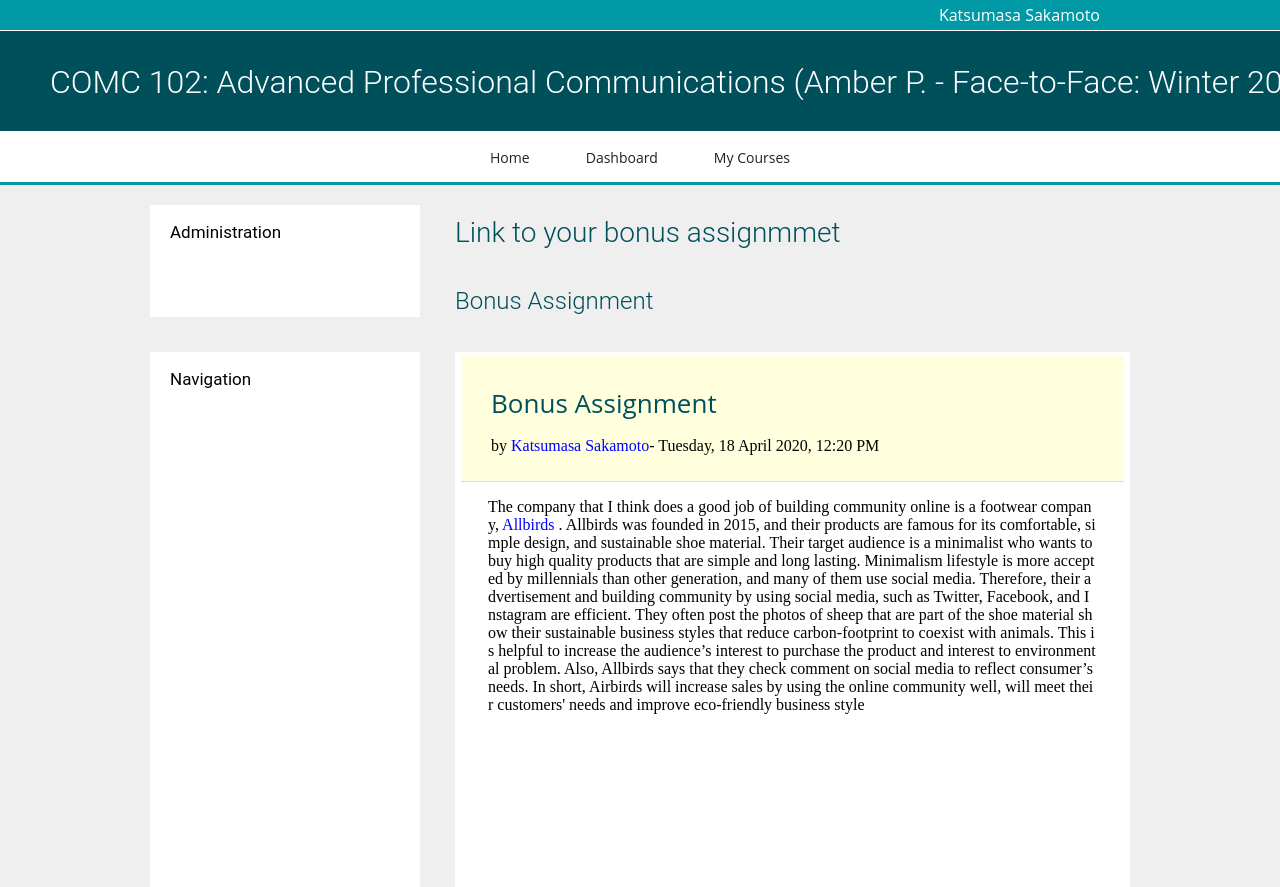
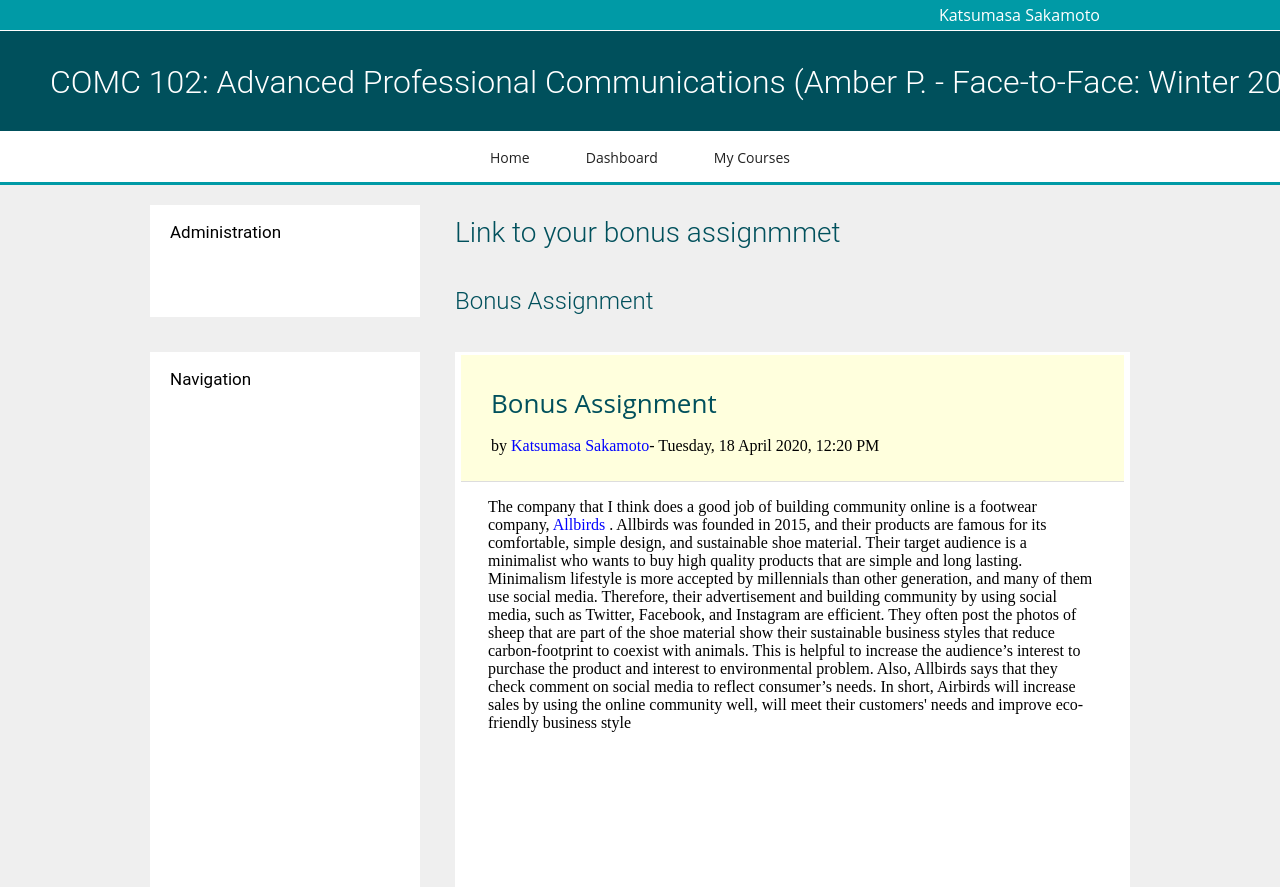
Before and after one commit to kiki1113/comc102, a plain HTML site: page index.html in a window 1280 px wide. Shown: the top 887 px of the page. Drawn offline with Linux system fonts and the light colour scheme.

Commit message:
Update stylesheet.css

```diff
--- a/stylesheet.css
+++ b/stylesheet.css
@@ -115,7 +115,7 @@ a {
 
 .flex p {
   padding: 0 30px 10px;
-  word-break: break-all;
+  overflow-wrap: break-word;
 }
 
 .flex a {
```
